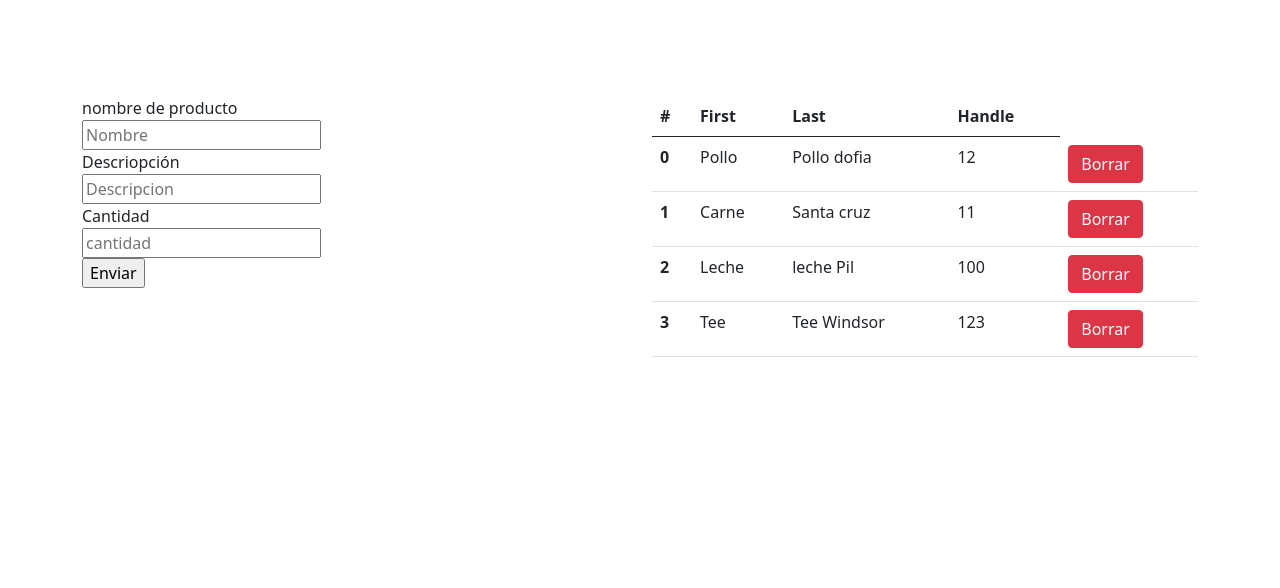
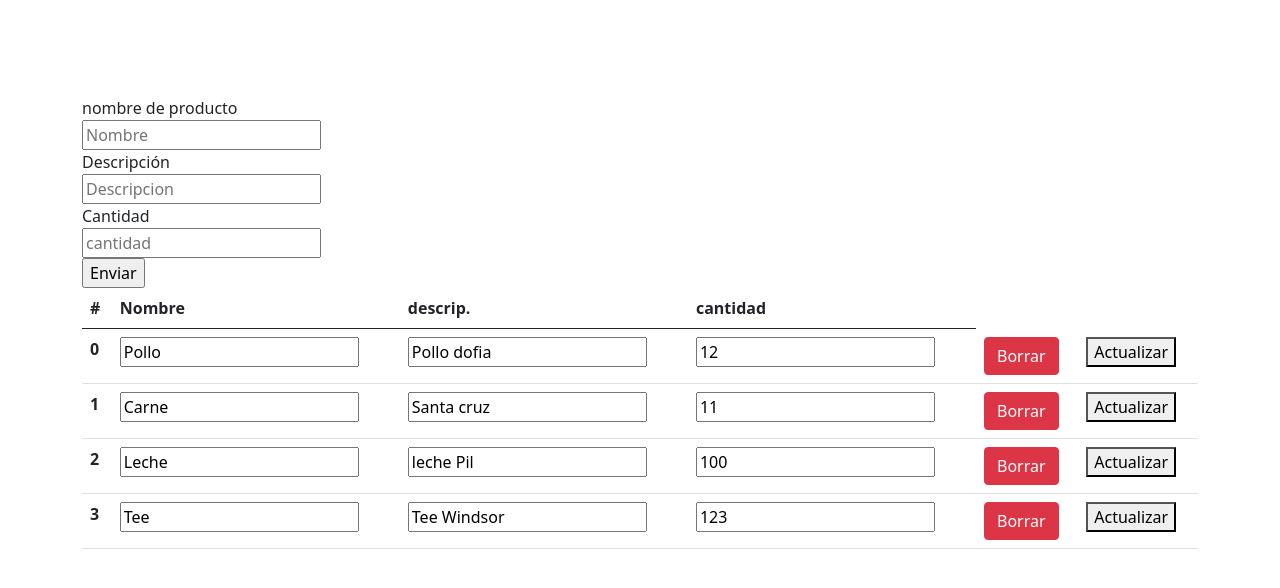
Before and after one commit to ramirorodrigo/productosclass, a website with bundled scripts: page index.html in a window 1280 px wide. Built offline with nearby package versions, Linux system fonts and the light colour scheme.

Commit message:
actualizar

```diff
--- a/index.html
+++ b/index.html
@@ -18,7 +18,7 @@
                 <br>
                 <input type="text" name="name" value ="" placeholder="Nombre">
                 <br>
-                <label for="">Descriopción</label>
+                <label for="">Descripción</label>
                 <br>
                 <input type="text" name="description" value ="" placeholder="Descripcion">
                 <br>
@@ -34,9 +34,9 @@
                 <thead>
                   <tr>
                     <th scope="col">#</th>
-                    <th scope="col">First</th>
-                    <th scope="col">Last</th>
-                    <th scope="col">Handle</th>
+                    <th scope="col">productos</th>
+                    <th scope="col">Descripción</th>
+                    <th scope="col">Cantidad</th>
                   </tr>
                 </thead>
                 <tbody>
--- a/package.json
+++ b/package.json
@@ -17,7 +17,7 @@
   "author": "Ditmar",
   "license": "ISC",
   "bugs": {
-    "url": "https://github.com/Ditmar/products/issues"
+    "url": "https://github.com/ramirorodrigo/products/issues"
   },
-  "homepage": "https://github.com/Ditmar/products#readme"
+  "homepage": "https://github.com/ramirorodrigo/products#readme"
 }
--- a/products.js
+++ b/products.js
@@ -18,7 +18,7 @@ class Product {
     return this.quatity;
   }
 }
-export default  class ProductManagement {
+export default class ProductManagement {
   constructor() {
     this.listproducts = new Array();
   }
@@ -49,4 +49,4 @@ export default  class ProductManagement {
     return this.listproducts;
   }
 }
-export {Product}
+export {Product/*, ProductManagement*/}
--- a/ui.js
+++ b/ui.js
@@ -23,9 +23,9 @@ class UI {
         <thead>
           <tr>
             <th scope="col">#</th>
-            <th scope="col">First</th>
-            <th scope="col">Last</th>
-            <th scope="col">Handle</th>
+            <th scope="col">Nombre</th>
+            <th scope="col">descrip.</th>
+            <th scope="col">cantidad</th>
           </tr>
         </thead>
         <tbody>
@@ -33,16 +33,18 @@ class UI {
         for (var i = 0; i < this.lisproducts.length; i++) {
             this.html += `<tr>
             <th scope="row">${i}</th>
-            <td>${this.lisproducts[i].getName()}</td>
-            <td>${this.lisproducts[i].getDescription()}</td>
-            <td>${this.lisproducts[i].getQuantity()}</td>
+            <td><input type="text" name="número" value ="${this.lisproducts[i].getName()}" placeholder="nombre de producto"></td>
+            <td><input type="text" name="número" value ="${this.lisproducts[i].getDescription()}" placeholder="nombre de producto"></td>
+            <td><input type="text" name="número" value ="${this.lisproducts[i].getQuantity()}" placeholder="nombre de producto"></td>
             <td><button type="button" class="btn btn-danger" ids="${i}">Borrar</button></td>
+            <td><button type="button" onclick="modificando()">Actualizar</button></td>
           </tr>`;
 
         }
         this.html += `
         </tbody>
               </table>
+
         `;
         this.container.innerHTML = this.html;
         var buttons = document.querySelectorAll("button");
@@ -54,6 +56,11 @@ class UI {
             });
         }
     }
+  /*  modificando(){
+      this.html = `<table class="table">
+
+            `;
+    }*/
     loadEvents() {
         this.form.addEventListener("submit", (e) => {
             e.preventDefault();
```
